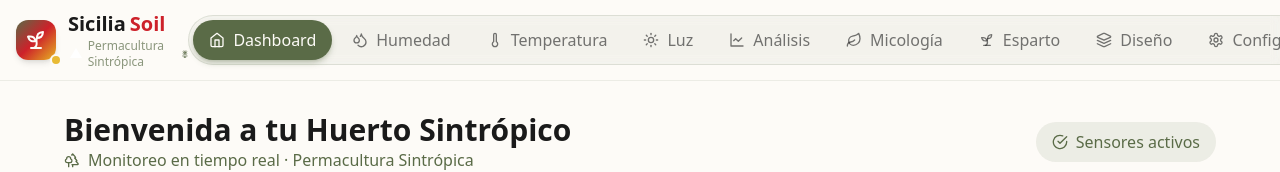
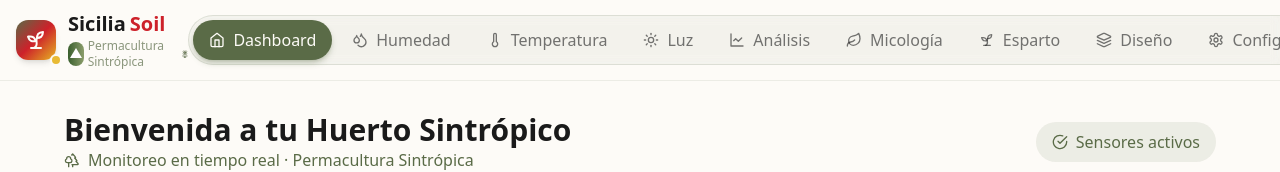
Before and after one commit to carmen-buendia/sicilia-soil-web, a Next.js app: page / in a window 1280 px wide. Shown: the top 172 px of the page. Built offline with nearby package versions, Linux system fonts and the light colour scheme.

Commit message:
modify color in SicilianFlag

```diff
--- a/components/layout/SicilianFlag.tsx
+++ b/components/layout/SicilianFlag.tsx
@@ -4,7 +4,7 @@ export const SicilianFlag = ({ size = "small", className = "" }) => {
 
   return (
     <div className={`relative ${sizeClass} ${className}`}>
-      <div className="absolute inset-0 bg-gradient-to-r from-sicilia-red to-sicilia-yellow rounded-full"></div>
+      <div className="absolute inset-0 bg-gradient-to-r from-[#3A5F2E] to-[#8B9D6B] rounded-full"></div>
       <div
         className={`absolute top-1/2 left-1/2 transform -translate-x-1/2 -translate-y-1/2 ${triangleSize}`}
       >
@@ -15,7 +15,7 @@ export const SicilianFlag = ({ size = "small", className = "" }) => {
 };
 
 export const SicilianFlagSimple = () => (
-  <span className="font-bold text-sicilia-yellow bg-sicilia-red px-2 py-1 rounded text-xs">
+  <span className="font-bold text-[#8B9D6B] bg-[#3A5F2E] px-2 py-1 rounded text-xs">
     SICILIA SOIL
   </span>
 );
```
